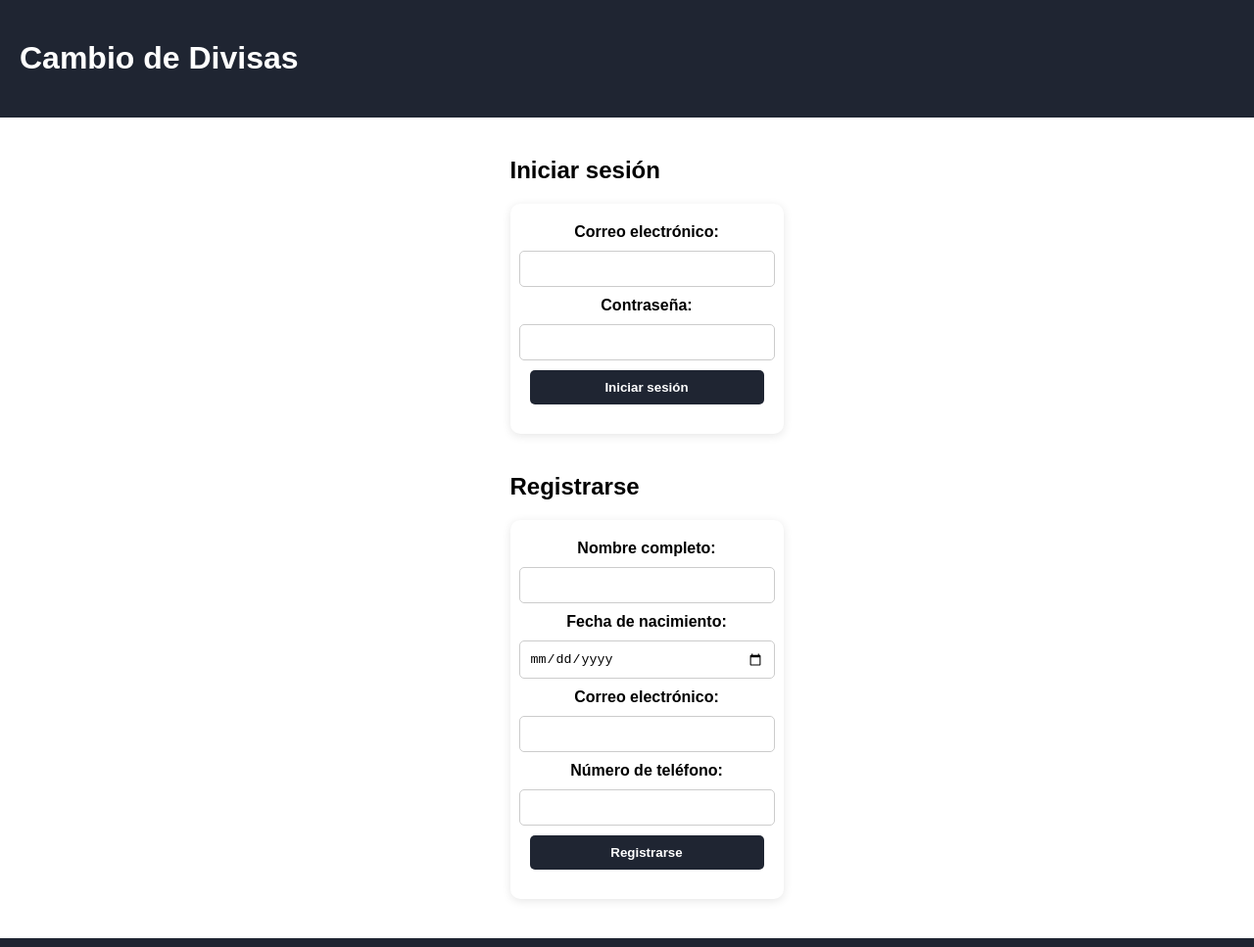
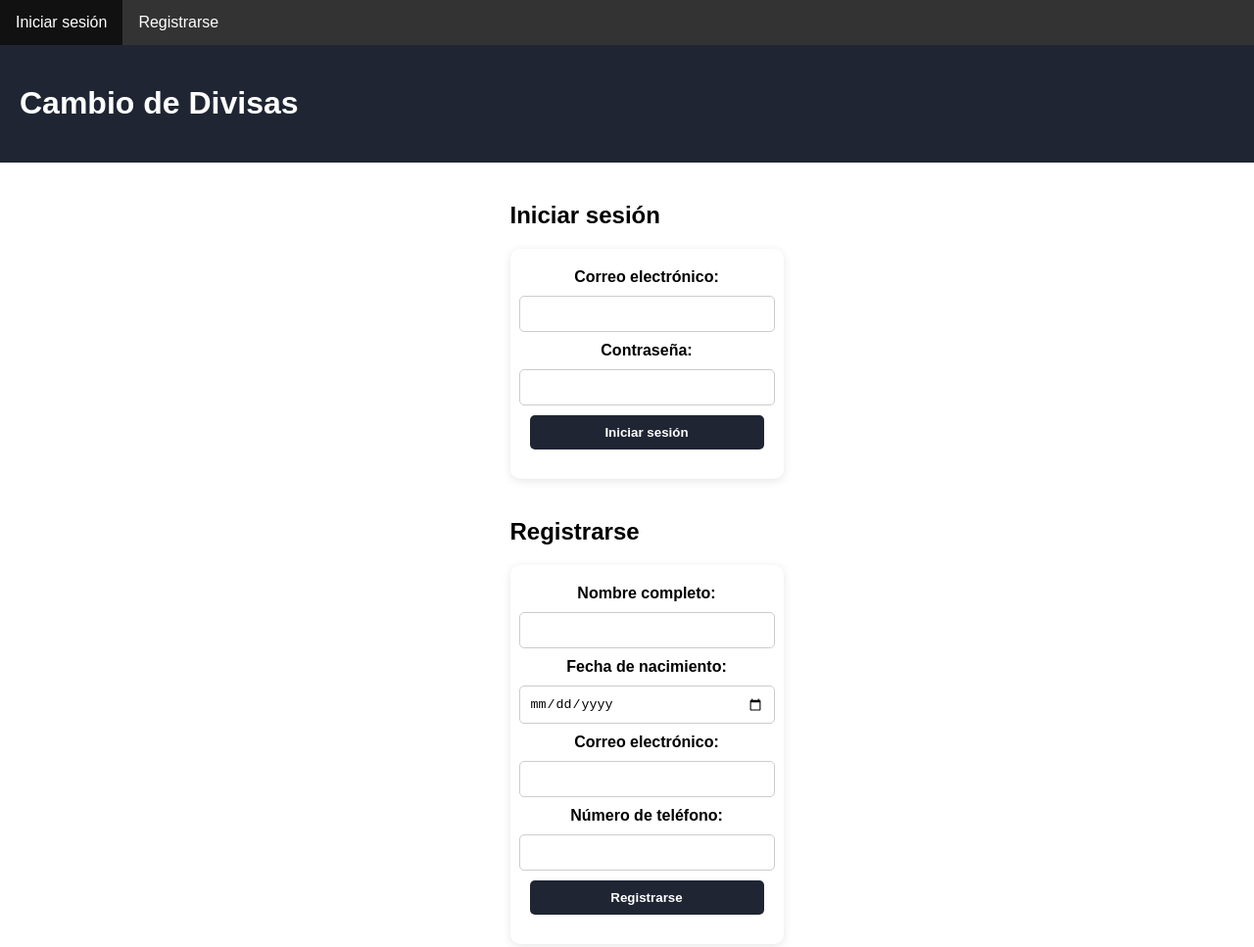
Before and after one commit to sergiorodrigez/praticaFinal, a plain HTML site: page login.html in a window 1280 px wide. Shown: the top 967 px of the page at 98% size. Drawn offline with Linux system fonts and the light colour scheme.

Commit message:
Main haciendo el login y el registrar visual

```diff
--- a/login.css
+++ b/login.css
@@ -76,3 +76,30 @@ form:nth-of-type(1) {
 form:nth-of-type(2) {
 	background-color: #f3f3f3;
 }
+nav {
+	background-color: #333; /* Color de fondo de la barra de navegación */
+	overflow: hidden; /* Oculta los elementos que sobresalen de la barra */
+  }
+
+  nav ul {
+	list-style-type: none; /* Elimina la lista de puntos */
+	margin: 0;
+	padding: 0;
+	overflow: hidden;
+  }
+
+  nav li {
+	float: left; /* Alinea los elementos en línea */
+  }
+
+  nav li a {
+	display: block; /* Convierte el elemento en un bloque para ocupar todo el ancho disponible */
+	color: white; /* Color del texto de la barra de navegación */
+	text-align: center; /* Centra el texto horizontalmente */
+	padding: 14px 16px; /* Espacio entre el borde y el texto */
+	text-decoration: none;
+  }
+
+  nav li a:hover {
+	background-color: #111; /* Color de fondo al pasar el cursor por encima del enlace */
+  }
--- a/login.html
+++ b/login.html
@@ -7,11 +7,17 @@
 	<link rel="stylesheet" type="text/css" href="login.css">
 </head>
 <body>
+	<nav>
+		<ul>
+			<li><a href="#iniciar-sesion">Iniciar sesión</a></li>
+			<li><a href="#registrarse">Registrarse</a></li>
+		</ul>
+	</nav>
 	<header>
 		<h1>Cambio de Divisas</h1>
 	</header>
 	<main>
-		<section>
+		<section id="iniciar-sesion">
 			<h2>Iniciar sesión</h2>
 			<form>
 				<label for="email">Correo electrónico:</label>
@@ -21,7 +27,7 @@
 				<input type="submit" value="Iniciar sesión">
 			</form>
 		</section>
-		<section>
+		<section id="registrarse">
 			<h2>Registrarse</h2>
 			<form>
 				<label for="name">Nombre completo:</label>
```
